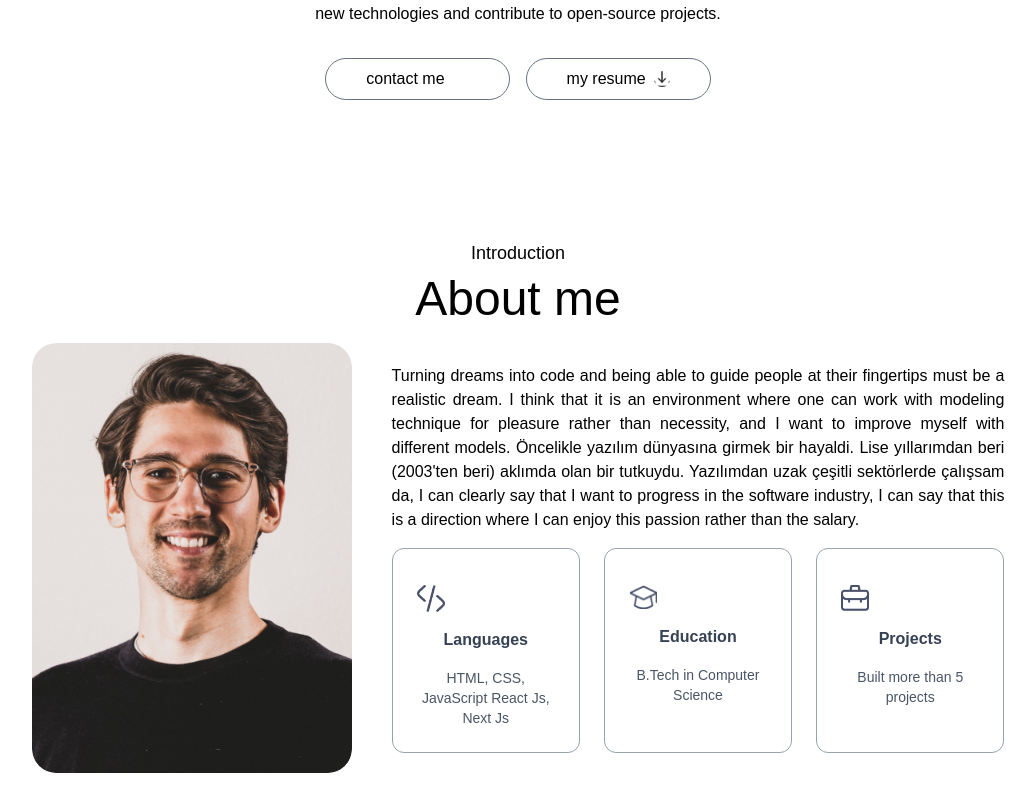
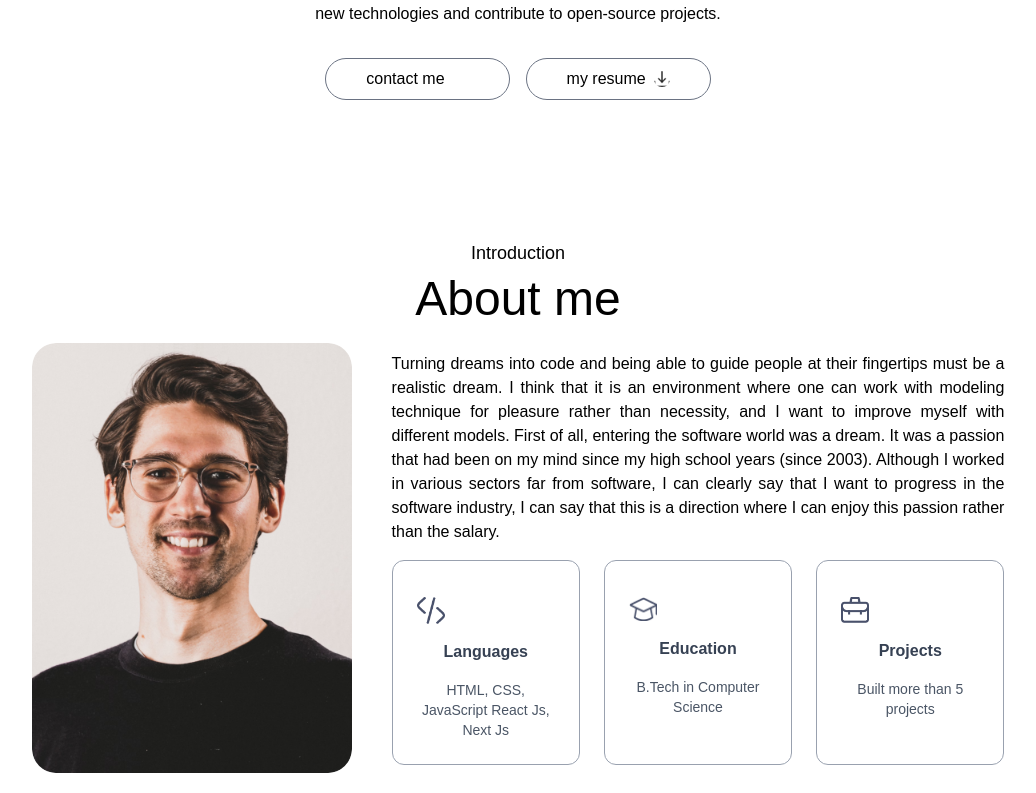
Before and after one commit to yavuzahmet1/my-portfolio, a Next.js app: page / in a window 1280 px wide. Shown: the part 641-1434 px from the top of the page, without its empty margins (122-1158 px from the left). Built offline with nearby package versions, Linux system fonts and the light colour scheme; a web font is replaced by a local one.

Commit message:
about text refactor tr-en

```diff
--- a/app/components/About/About.jsx
+++ b/app/components/About/About.jsx
@@ -17,8 +17,7 @@ const About = () => {
                         think that it is an environment where one can work with modeling technique for pleasure rather than
                         necessity, and I want to improve myself with different models.
 
-                        Öncelikle yazılım dünyasına girmek bir hayaldi. Lise yıllarımdan beri (2003'ten beri) aklımda olan bir tutkuydu. Yazılımdan
-                        uzak çeşitli sektörlerde çalışsam da,
+                        First of all, entering the software world was a dream. It was a passion that had been on my mind since my high school years (since 2003). Although I worked in various sectors far from software,
                         I can clearly say that I want to progress in the software industry, I can say that this is a direction where I can enjoy this passion rather than the salary.
                     </p>
                     <ul className='grid grid-cols-1 sm:grid-cols-3 gap-6 max-w-2xl'>
```
